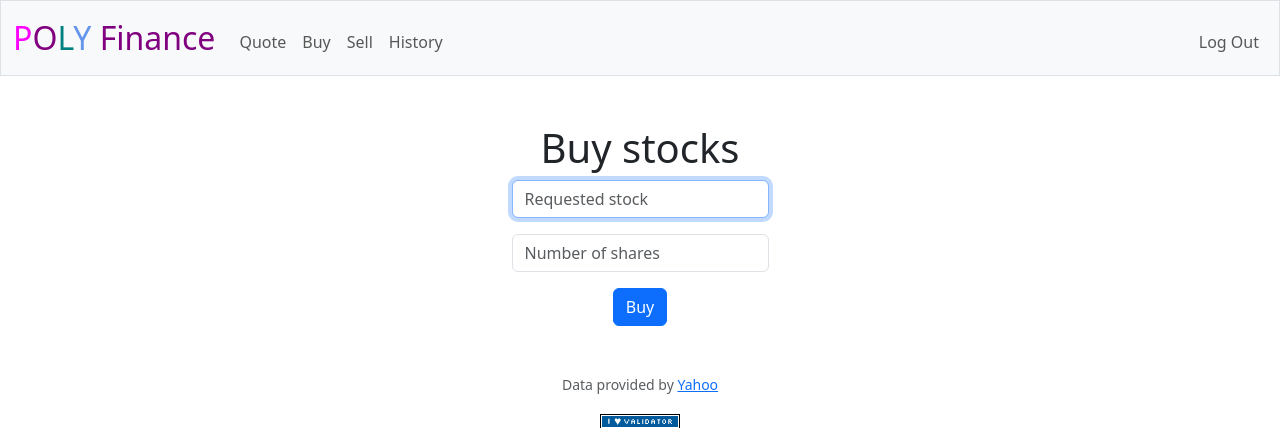
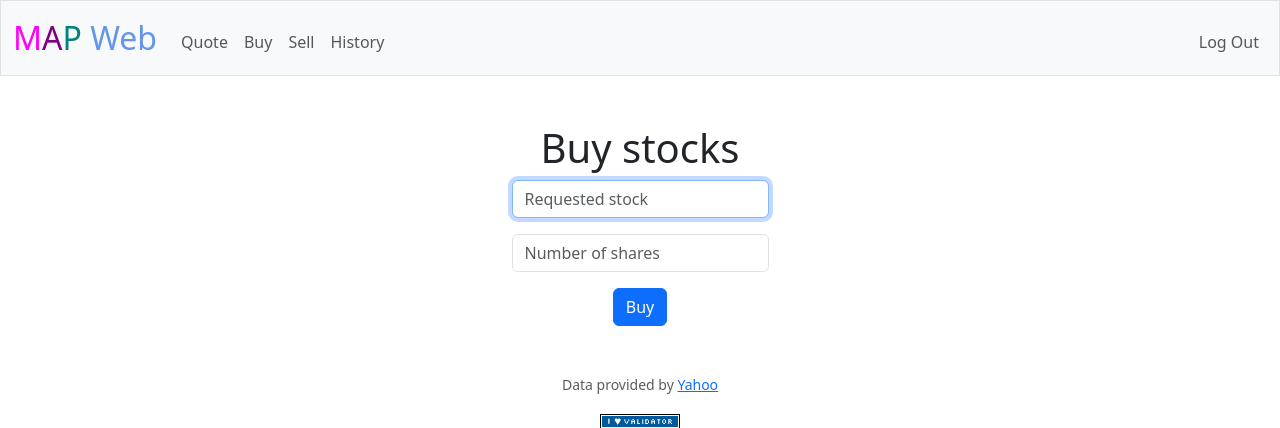
Before and after one commit to realpolya/cs50, a Flask app: page /buy in a window 1280 px wide. Shown: the top 428 px of the page. Run offline with Flask 3, Linux system fonts and the light colour scheme; a user stored in the database is signed in; some libraries are stand-ins or nearby versions.

Commit message:
Mon, Jul 22, 2024, 2:38 PM -04:00

```diff
--- a/final/templates/layout.html
+++ b/final/templates/layout.html
@@ -24,7 +24,7 @@
 
         <nav class="bg-light border navbar navbar-expand-md navbar-light">
             <div class="container-fluid">
-                <a class="navbar-brand" href="/"><span class="blue">P</span><span class="red">O</span><span class="yellow">L</span><span class="green">Y</span> <span class="red">Finance</span></a>
+                <a class="navbar-brand" href="/"><span class="blue">M</span><span class="red">A</span><span class="yellow">P</span> <span class="green">Web</span></a>
                 <button aria-controls="navbar" aria-expanded="false" aria-label="Toggle navigation" class="navbar-toggler" data-bs-target="#navbar" data-bs-toggle="collapse" type="button">
                     <span class="navbar-toggler-icon"></span>
                 </button>
```
